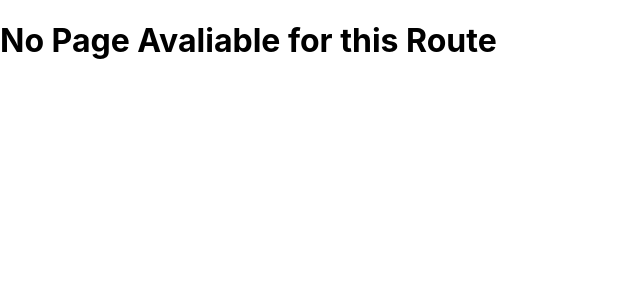
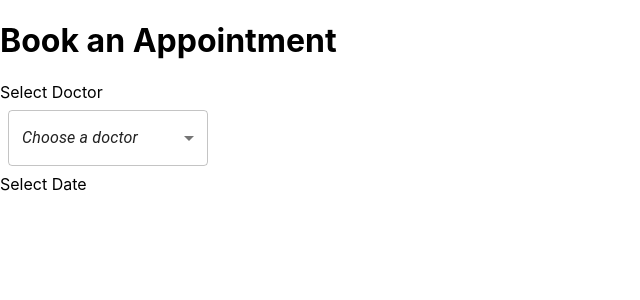
Before and after one commit to maddy65/BayerHealthCare, a React (Create React App) app in the folder front-end/: page /book-an-appointment in a window 1280 px wide. Shown: the top 300 px of the page, without its empty margins (0-640 px from the left). Built offline with nearby package versions, Linux system fonts and the light colour scheme.

Commit message:
Book An Appointment Component

```diff
--- a/front-end/package.json
+++ b/front-end/package.json
@@ -6,9 +6,11 @@
     "@emotion/react": "^11.13.3",
     "@emotion/styled": "^11.13.0",
     "@mui/material": "^6.1.6",
+    "@mui/x-date-pickers": "^7.22.1",
     "@testing-library/jest-dom": "^5.17.0",
     "@testing-library/react": "^13.4.0",
     "@testing-library/user-event": "^13.5.0",
+    "dayjs": "^1.11.13",
     "react": "^18.3.1",
     "react-dom": "^18.3.1",
     "react-redux": "^9.1.2",
--- a/front-end/src/App.js
+++ b/front-end/src/App.js
@@ -3,6 +3,7 @@ import './App.css';
 import Layout from "./pages/Layout";
 import NoPage from "./pages/NoPage";
 import Login from "./pages/Login";
+import BookAnAppoinment from "./pages/BookAnAppoinment";
 
 function App() {
   return (
@@ -10,6 +11,7 @@ function App() {
       <Routes>
         <Route path="/" element={<Layout />} />
         <Route path="/login" element={<Login />} />
+        <Route path="/book-an-appointment" element={<BookAnAppoinment />} />
         <Route path="*" element={<NoPage />} />
       </Routes>
     </BrowserRouter>
--- /dev/null
+++ b/front-end/src/pages/BookAnAppoinment.js
@@ -0,0 +1,66 @@
+import React, {useState} from 'react'
+import MenuItem from '@mui/material/MenuItem';
+import FormControl from '@mui/material/FormControl';
+import Select from '@mui/material/Select';
+import { DesktopDatePicker } from '@mui/x-date-pickers/DesktopDatePicker';
+import { DemoContainer } from '@mui/x-date-pickers/internals/demo';
+import { AdapterDayjs } from '@mui/x-date-pickers/AdapterDayjs';
+import { LocalizationProvider } from '@mui/x-date-pickers/LocalizationProvider';
+import { DatePicker } from '@mui/x-date-pickers/DatePicker';
+import dayjs from 'dayjs';
+
+const BookAnAppoinment = () => {
+    const doctorList = [
+        {
+            name: 'Dr. Smith - General Practitioner'
+        },
+        {
+            name: 'Dr. Johnson - Cardiologist'
+        },
+        {
+            name: 'Dr. Williams - Pediatrician'
+        }
+    ]
+
+    const [selectedDoctor, setSelectedDoctor] = useState('');
+
+    const handleChange = (event) => {
+        setSelectedDoctor(event.target.value);
+    };
+
+    return (
+        <div className="container">
+            <h1>Book an Appointment</h1>
+            <div className='appointment-content-wrapper'>
+                <label for="doctor">Select Doctor</label>
+                <div>
+                    <FormControl sx={{ m: 1, minWidth: 200 }}>
+                        <Select
+                            value={selectedDoctor}
+                            onChange={handleChange}
+                            displayEmpty
+                            inputProps={{ 'aria-label': 'Without label' }}
+                        >
+                        <MenuItem value="">
+                            <em>Choose a doctor</em>
+                        </MenuItem>
+                        {doctorList.map(item => (
+                            <MenuItem value={item.name}>{item.name}</MenuItem>
+                        ))}
+                        </Select>
+                    </FormControl>
+                </div>
+                <label for="doctor">Select Date</label>
+                <div>
+                    {/* <LocalizationProvider dateAdapter={AdapterDayjs}>
+                        <DemoContainer components={['DatePicker', 'DatePicker', 'DatePicker']}>
+                            <DatePicker label="name" name="startDate" />
+                        </DemoContainer>
+                    </LocalizationProvider> */}
+                </div>
+            </div>
+        </div>
+    )
+}
+
+export default BookAnAppoinment
```
Also changed, not shown: 1 other file (tests, documents, lock files or other folders).
